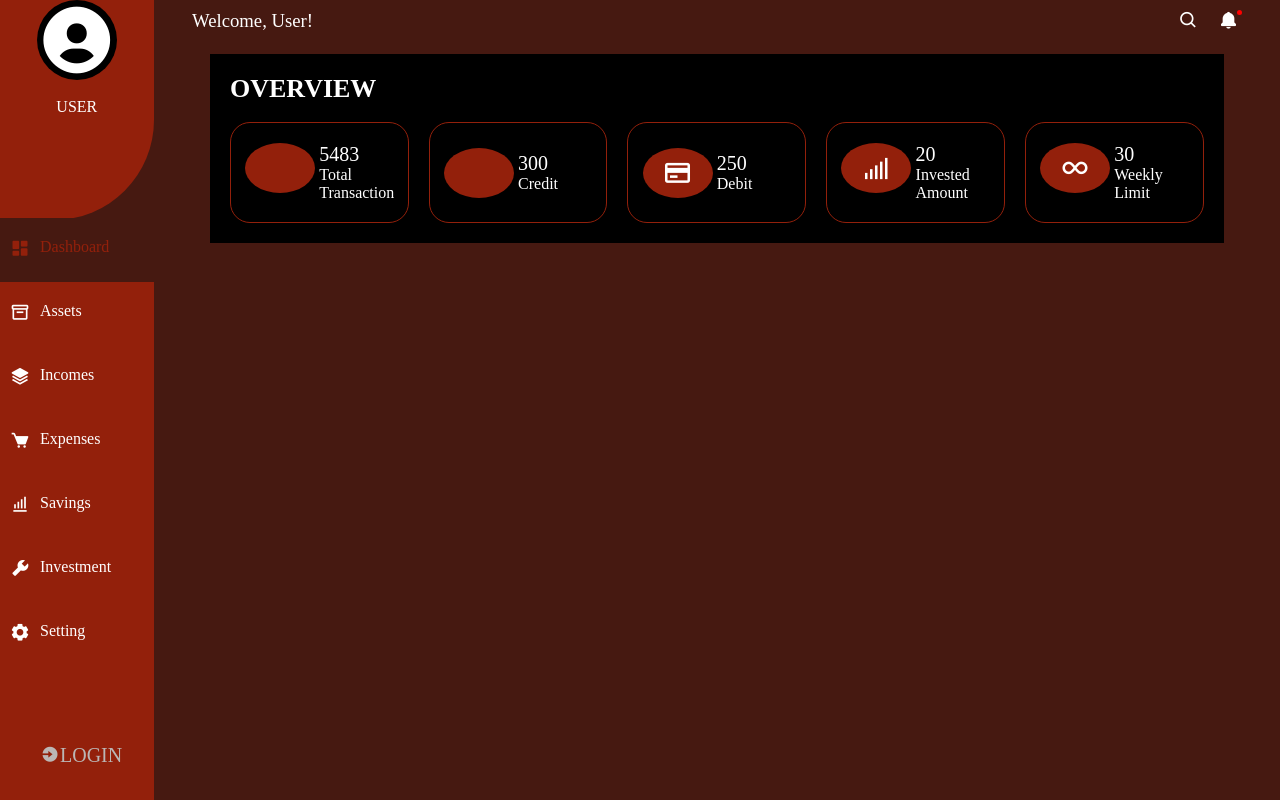
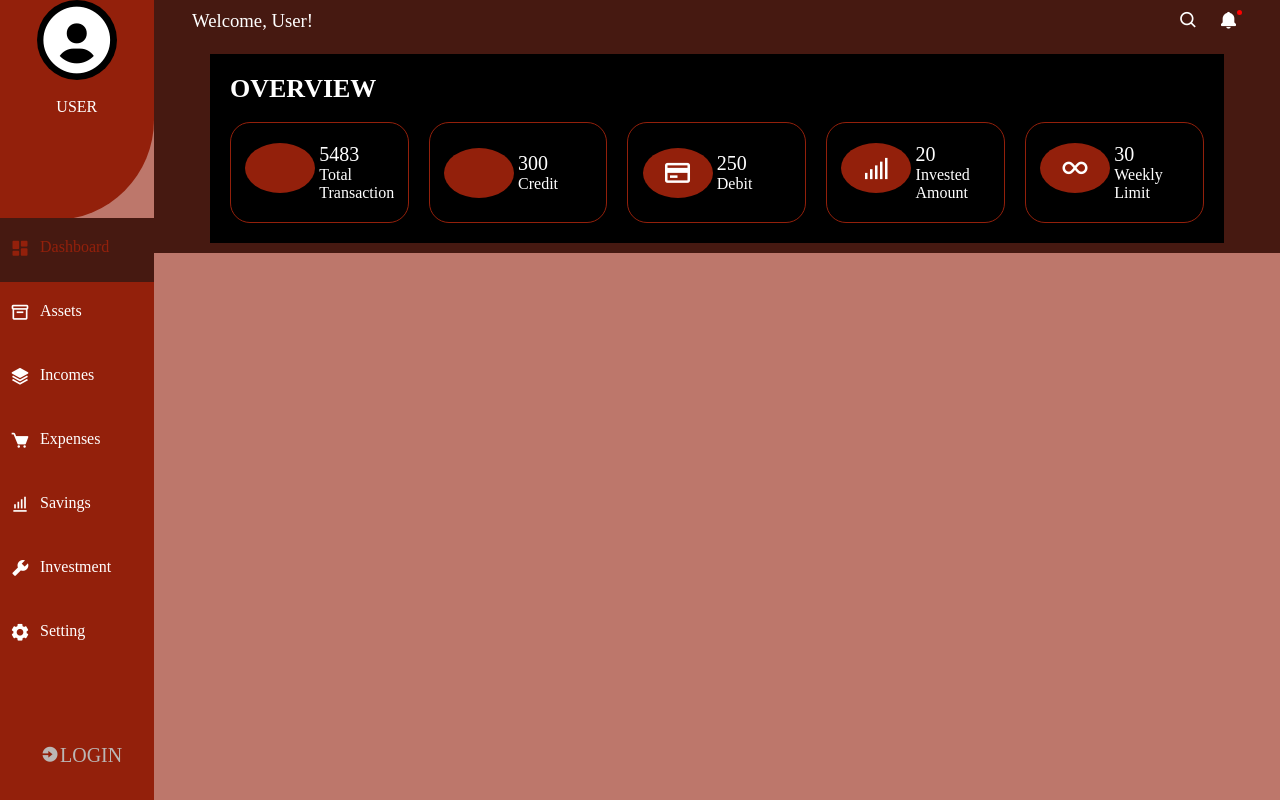
Before and after one commit to Lovethrech/personal-finance-manager, a Vue app: page / in a window 1280 px wide. Built offline with nearby package versions, Linux system fonts and the light colour scheme; some icons are missing.

Commit message:
...finetuning all available components.

```diff
--- a/src/assets/base.css
+++ b/src/assets/base.css
@@ -1,6 +1,6 @@
 /* color palette from <https://github.com/vuejs/theme> */
 :root {
-  --vt-c-black: #461911;
+  --vt-c-black: #bd776b;
   --vt-c-black-soft: #000000;
   --vt-c-black-mute: #000000;
 }
```
